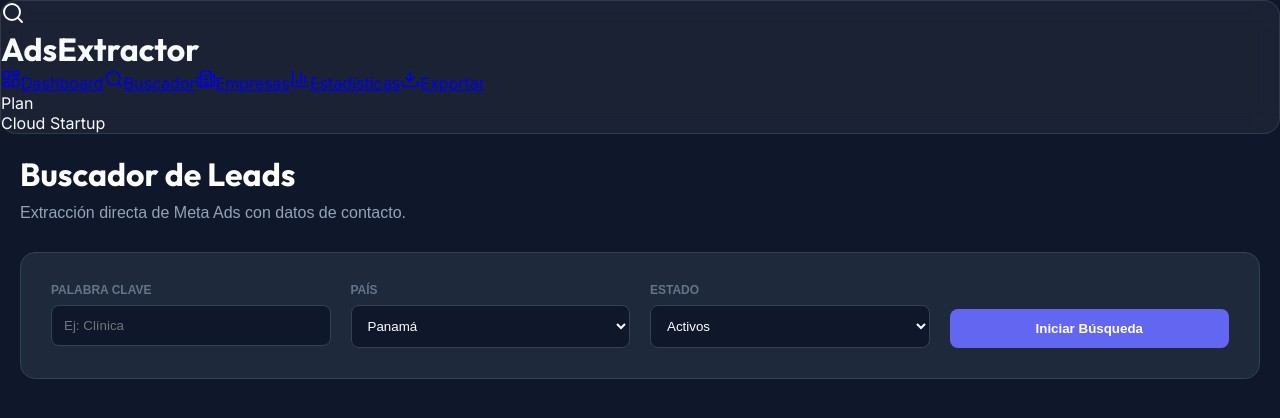
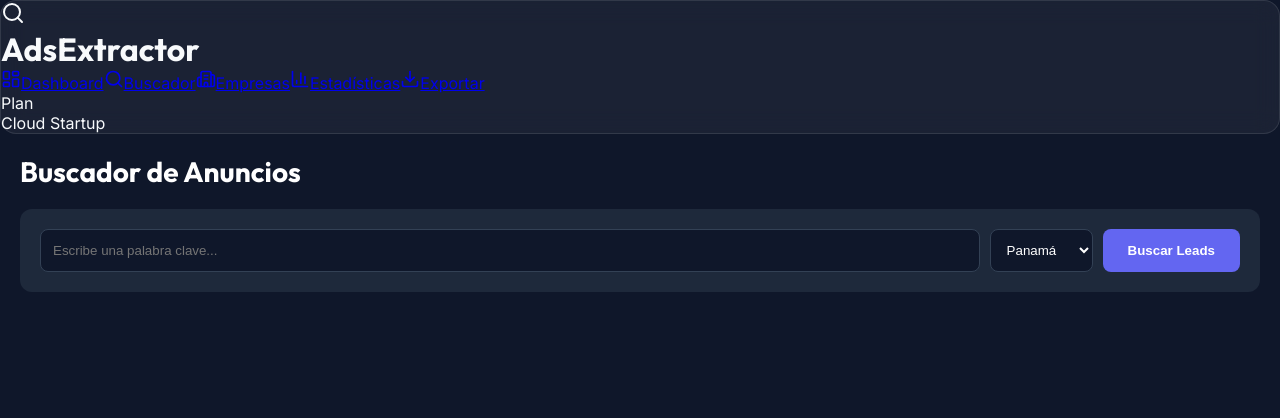
Before and after one commit to jergalicia/ads-extractor-system, a React app in the folder frontend/: page /search in a window 1280 px wide. Shown: the top 418 px of the page. Built offline with nearby package versions, Linux system fonts and the light colour scheme; the HTML template or start-up script is replaced by a standard one.

Commit message:
Restore robust SearchPage interface

```diff
--- a/frontend/src/pages/Search.jsx
+++ b/frontend/src/pages/Search.jsx
@@ -4,126 +4,83 @@
 const SearchPage = () => {
   const [keyword, setKeyword] = useState('');
   const [country, setCountry] = useState('PA');
-  const [status, setStatus] = useState('active');
   const [loading, setLoading] = useState(false);
   const [results, setResults] = useState([]);
-  const [selectedCompany, setSelectedCompany] = useState(null);
-  const [showDetails, setShowDetails] = useState(false);
+  const [selected, setSelected] = useState(null);
+  const [modal, setModal] = useState(false);
 
-  const handleSearch = async (e) => {
+  const onSearch = async (e) => {
     e.preventDefault();
     setLoading(true);
     try {
-      const response = await axios.get(`/api/search`, {
-        params: { keyword, country, status }
-      });
-      setResults(response.data.data || []);
-    } catch (error) {
-      console.error('Search error:', error);
-      alert(`Error en la búsqueda: ${error.message}`);
+      const res = await axios.get('/api/search', { params: { keyword, country } });
+      setResults(res.data.data || []);
+    } catch (err) {
+      alert("Error: " + err.message);
     } finally {
       setLoading(false);
     }
   };
 
-  const handleOpenDetails = (company) => {
-    console.log("Mostrando detalles para:", company.name);
-    setSelectedCompany(company);
-    setShowDetails(true);
-  };
+  return (
+    <div style={{ padding: '20px', color: 'white', backgroundColor: '#0f172a', minHeight: '100vh', fontFamily: 'sans-serif' }}>
+      <h1 style={{ fontSize: '28px', marginBottom: '20px' }}>Buscador de Anuncios</h1>
 
-  return (
-    <div style={{ color: 'white', fontFamily: 'sans-serif', padding: '20px' }}>
-      <div style={{ marginBottom: '30px' }}>
-        <h2 style={{ fontSize: '32px', fontWeight: 'bold', margin: 0 }}>Buscador de Leads</h2>
-        <p style={{ color: '#94a3b8', marginTop: '10px' }}>Extracción directa de Meta Ads con datos de contacto.</p>
-      </div>
-
-      {/* Formulario */}
-      <div style={{ background: '#1e293b', padding: '30px', borderRadius: '15px', border: '1px solid #334155', marginBottom: '40px' }}>
-        <form onSubmit={handleSearch} style={{ display: 'grid', gridTemplateColumns: 'repeat(auto-fit, minmax(200px, 1fr))', gap: '20px' }}>
-          <div style={{ display: 'flex', flexDirection: 'column', gap: '8px' }}>
-            <label style={{ fontSize: '12px', fontWeight: 'bold', color: '#64748b' }}>PALABRA CLAVE</label>
+      <div style={{ background: '#1e293b', padding: '20px', borderRadius: '12px', marginBottom: '30px' }}>
+        <form onSubmit={onSearch} style={{ display: 'flex', gap: '10px', flexWrap: 'wrap' }}>
           <input
-              type="text"
-              style={{ background: '#0f172a', border: '1px solid #334155', color: 'white', padding: '12px', borderRadius: '8px' }}
-              placeholder="Ej: Clínica"
+            style={{ flex: 1, padding: '12px', borderRadius: '8px', border: '1px solid #334155', background: '#0f172a', color: 'white' }}
+            placeholder="Escribe una palabra clave..."
             value={keyword}
             onChange={(e) => setKeyword(e.target.value)}
-              required
           />
-          </div>
-          <div style={{ display: 'flex', flexDirection: 'column', gap: '8px' }}>
-            <label style={{ fontSize: '12px', fontWeight: 'bold', color: '#64748b' }}>PAÍS</label>
-            <select style={{ background: '#0f172a', border: '1px solid #334155', color: 'white', padding: '12px', borderRadius: '8px' }} value={country} onChange={(e) => setCountry(e.target.value)}>
+          <select
+            style={{ padding: '12px', borderRadius: '8px', border: '1px solid #334155', background: '#0f172a', color: 'white' }}
+            value={country}
+            onChange={(e) => setCountry(e.target.value)}
+          >
             <option value="PA">Panamá</option>
             <option value="CO">Colombia</option>
             <option value="MX">México</option>
           </select>
-          </div>
-          <div style={{ display: 'flex', flexDirection: 'column', gap: '8px' }}>
-            <label style={{ fontSize: '12px', fontWeight: 'bold', color: '#64748b' }}>ESTADO</label>
-            <select style={{ background: '#0f172a', border: '1px solid #334155', color: 'white', padding: '12px', borderRadius: '8px' }} value={status} onChange={(e) => setStatus(e.target.value)}>
-              <option value="active">Activos</option>
-            </select>
-          </div>
-          <div style={{ display: 'flex', alignItems: 'flex-end' }}>
           <button
             type="submit"
-              disabled={loading}
-              style={{ width: '100%', padding: '12px', background: '#6366f1', color: 'white', border: 'none', borderRadius: '8px', fontWeight: 'bold', cursor: 'pointer' }}
+            style={{ padding: '12px 25px', background: '#6366f1', color: 'white', border: 'none', borderRadius: '8px', fontWeight: 'bold', cursor: 'pointer' }}
           >
-              {loading ? 'Buscando...' : 'Iniciar Búsqueda'}
+            {loading ? 'Buscando...' : 'Buscar Leads'}
           </button>
-          </div>
         </form>
       </div>
 
-      {/* Resultados */}
-      {results.length > 0 && (
-        <div style={{ display: 'grid', gridTemplateColumns: 'repeat(auto-fill, minmax(300px, 1fr))', gap: '20px' }}>
-          {results.map((company, index) => (
-            <div key={index} style={{ background: '#1e293b', padding: '20px', borderRadius: '15px', border: '1px solid #334155' }}>
-              <div style={{ display: 'flex', alignItems: 'center', gap: '15px', marginBottom: '15px' }}>
-                <div style={{ width: '45px', height: '45px', background: '#6366f1', borderRadius: '10px', display: 'flex', alignItems: 'center', justifyCenter: 'center', fontWeight: 'bold', fontSize: '20px', justifyContent: 'center' }}>
-                  {company.name?.charAt(0).toUpperCase()}
-                </div>
-                <h3 style={{ margin: 0, fontSize: '18px' }}>{company.name}</h3>
-              </div>
+      <div style={{ display: 'grid', gridTemplateColumns: 'repeat(auto-fill, minmax(280px, 1fr))', gap: '20px' }}>
+        {results.map((c, i) => (
+          <div key={i} style={{ background: '#1e293b', padding: '20px', borderRadius: '12px', border: '1px solid #334155' }}>
+            <h3 style={{ margin: '0 0 10px 0' }}>{c.name}</h3>
             <button
-                onClick={() => handleOpenDetails(company)}
-                style={{ width: '100%', padding: '10px', background: 'rgba(99, 102, 241, 0.1)', color: '#818cf8', border: '1px solid rgba(99, 102, 241, 0.2)', borderRadius: '8px', fontWeight: 'bold', cursor: 'pointer' }}
+              onClick={() => { setSelected(c); setModal(true); }}
+              style={{ width: '100%', padding: '10px', background: '#334155', color: 'white', border: 'none', borderRadius: '6px', cursor: 'pointer' }}
             >
-                VER DETALLES DE CONTACTO
+              VER DETALLES
             </button>
           </div>
         ))}
       </div>
-      )}
 
-      {/* MODAL DE SEGURIDAD (Totalmente independiente) */}
-      {showDetails && selectedCompany && (
-        <div style={{ position: 'fixed', top: 0, left: 0, width: '100vw', height: '100vh', background: 'rgba(0,0,0,0.95)', display: 'flex', alignItems: 'center', justifyContent: 'center', zIndex: 9999999 }}>
-          <div style={{ background: '#0f172a', width: '90%', maxWidth: '500px', padding: '40px', borderRadius: '25px', border: '2px solid #6366f1', position: 'relative', boxShadow: '0 0 50px rgba(99, 102, 241, 0.5)' }}>
-            <button onClick={() => setShowDetails(false)} style={{ position: 'absolute', top: '15px', right: '20px', background: 'none', border: 'none', color: '#64748b', fontSize: '30px', cursor: 'pointer' }}>&times;</button>
-
-            <h3 style={{ fontSize: '24px', marginBottom: '5px' }}>{selectedCompany.name}</h3>
-            <p style={{ color: '#6366f1', fontSize: '12px', fontWeight: 'bold', marginBottom: '30px', textTransform: 'uppercase' }}>Datos de Prospecto Encontrados</p>
-
-            <div style={{ display: 'flex', flexDirection: 'column', gap: '15px' }}>
-              <div style={{ background: '#1e293b', padding: '15px', borderRadius: '12px' }}>
-                <label style={{ fontSize: '10px', color: '#64748b', fontWeight: 'bold' }}>EMAIL</label>
-                <p style={{ margin: '5px 0 0 0' }}>{selectedCompany.email || `contacto@${selectedCompany.name?.toLowerCase().replace(/\s/g, '')}.com`}</p>
+      {modal && selected && (
+        <div style={{ position: 'fixed', inset: 0, background: 'rgba(0,0,0,0.9)', display: 'flex', alignItems: 'center', justifyContent: 'center', zIndex: 9999 }}>
+          <div style={{ background: '#1e293b', padding: '40px', borderRadius: '20px', width: '90%', maxWidth: '450px', border: '1px solid #6366f1' }}>
+            <h2 style={{ marginTop: 0 }}>{selected.name}</h2>
+            <div style={{ margin: '20px 0', color: '#cbd5e1' }}>
+              <p><strong>Email:</strong> {selected.email || 'No disponible'}</p>
+              <p><strong>Teléfono:</strong> {selected.phone || 'No disponible'}</p>
+              <p><strong>Instagram:</strong> {selected.instagram || 'No disponible'}</p>
             </div>
-              <div style={{ background: '#1e293b', padding: '15px', borderRadius: '12px' }}>
-                <label style={{ fontSize: '10px', color: '#64748b', fontWeight: 'bold' }}>TELÉFONO / WHATSAPP</label>
-                <p style={{ margin: '5px 0 0 0' }}>{selectedCompany.phone || '+507 6000-0000'}</p>
-              </div>
-              <div style={{ display: 'grid', gridTemplateColumns: '1fr 1fr', gap: '10px', marginTop: '10px' }}>
-                <button style={{ padding: '15px', background: '#16a34a', color: 'white', border: 'none', borderRadius: '12px', fontWeight: 'bold', cursor: 'pointer' }}>WHATSAPP</button>
-                <button style={{ padding: '15px', background: '#4f46e5', color: 'white', border: 'none', borderRadius: '12px', fontWeight: 'bold', cursor: 'pointer' }}>VER ADS</button>
-              </div>
-            </div>
+            <button
+              onClick={() => setModal(false)}
+              style={{ width: '100%', padding: '12px', background: '#ef4444', color: 'white', border: 'none', borderRadius: '8px', fontWeight: 'bold', cursor: 'pointer' }}
+            >
+              CERRAR
+            </button>
           </div>
         </div>
       )}
```
Lines whose indentation alone changed are shown as unchanged.
